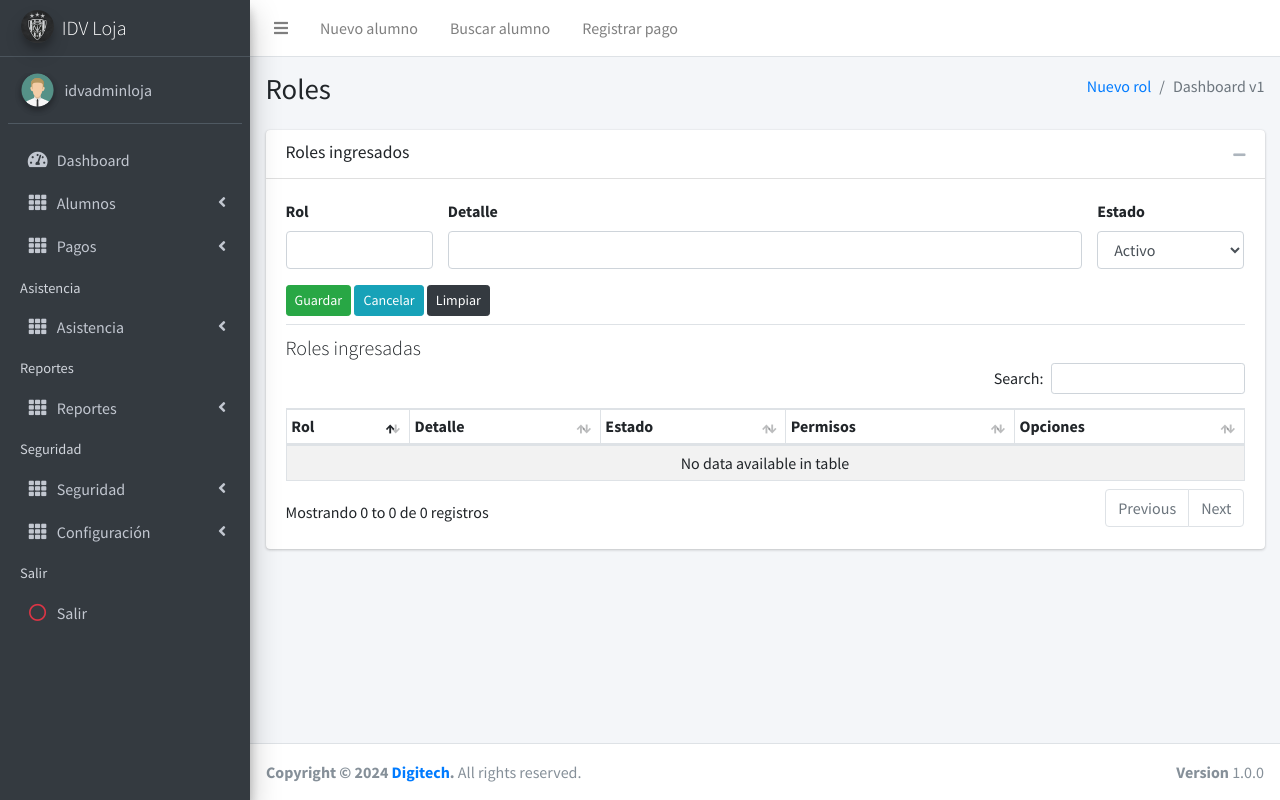
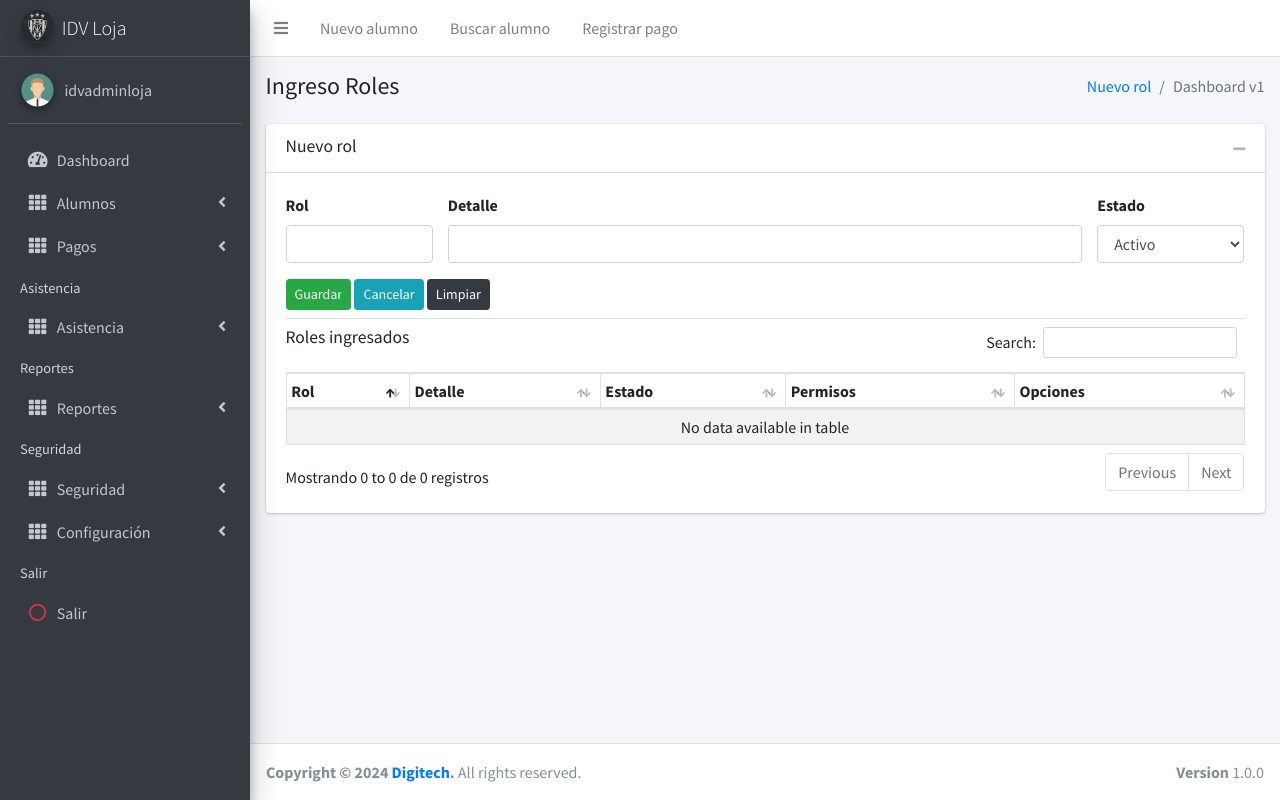
Before and after one commit to vronikm/soccereasy, a PHP site: template app/views/content/roList-view.php in a window 1280 px wide. Run offline with PHP 8.4, Linux system fonts and the light colour scheme; the template is opened without the code that fills it, so the values that code supplies are empty; a user stored in the database is signed in; some libraries are stand-ins or nearby versions.

Commit message:
Corregir funcionalidad roles

```diff
--- a/app/controllers/userController.php
+++ b/app/controllers/userController.php
@@ -1456,14 +1456,14 @@
 				$alerta=[
 					"tipo"=>"recargar",
 					"titulo"=>"Lugar eliminado",
-					"texto"=>"El lugar fue eliminado correctamente",
+					"texto"=>"El rol fue eliminado correctamente",
 					"icono"=>"success"
 				];
 			}else{
 				$alerta=[
 					"tipo"=>"simple",
 					"titulo"=>"Ocurrió un error inesperado",
-					"texto"=>"No hemos podido eliminar el lugar, por favor intente nuevamente",
+					"texto"=>"No hemos podido eliminar el rol, por favor intente nuevamente",
 					"icono"=>"error"
 				];
 			}
@@ -1597,7 +1597,7 @@
 					"tipo"=>"redireccionar",
 					"url"=>APP_URL.'roList/',
 					"titulo"=>"Lugar actualizado",
-					"texto"=>"Los datos del Rol ".$rolid." se actualizaron correctamente",
+					"texto"=>"Los datos del Rol ".$rol_nombre." se actualizaron correctamente",
 					"icono"=>"success"
 				];
 
--- a/app/views/content/roList-view.php
+++ b/app/views/content/roList-view.php
@@ -70,7 +70,7 @@
 			<div class="container-fluid">
 			<div class="row mb-2">
 				<div class="col-sm-6">
-				<h1 class="m-0">Roles</h1>
+				<h4 class="m-0">Ingreso Roles</h4>
 				</div><!-- /.col -->
 				<div class="col-sm-6">
 				<ol class="breadcrumb float-sm-right">
@@ -91,7 +91,7 @@
 			<!-- Small boxes (Stat box) -->
 				<div class="card card-default">
 					<div class="card-header">
-						<h3 class="card-title">Roles ingresados</h3>
+						<h3 class="card-title">Nuevo rol</h3>
 						<div class="card-tools">
 							<button type="button" class="btn btn-tool" data-card-widget="collapse">
 								<i class="fas fa-minus"></i>
@@ -100,7 +100,6 @@
 					</div>
 
 					<div class="card-body">
-
 						<form class="FormularioAjax" id="quickForm" action="<?php echo APP_URL; ?>app/ajax/usuarioAjax.php" method="POST" autocomplete="off" enctype="multipart/form-data" >
 							<input type="hidden" name="modulo_usuario" value="<?php echo $modulo_usuario; ?>">
 							<input type="hidden" name="rol_id" value="<?php echo $rolid; ?>">
@@ -112,14 +111,12 @@
 										<input type="text" class="form-control" id="rol_nombre" name="rol_nombre" value="<?php echo $rol_nombre; ?>">
 									</div>
 								</div>
-
 								<div class="col-md-8">
 									<div class="form-group">
 										<label for="rol_detalle">Detalle</label>
 										<input type="text" class="form-control" id="rol_detalle" name="rol_detalle" value="<?php echo $rol_detalle; ?>">
 									</div>
 								</div>
-
 								<div class="col-md-2">
 									<div class="form-group">
 										<label for="rol_estado">Estado</label>
@@ -133,7 +130,6 @@
 														<option value="I" selected>Inactivo</option>';
 												}
 											?>
-
 										</select>
 									</div>
 								</div>
@@ -146,11 +142,9 @@
 							</div>
 						</form>
 
-
 						<div class="tab-custom-content">
-							<p class="lead mb-0">Roles ingresadas</p>
+							<h4 class="card-title">Roles ingresados</h4>
 						</div>
-
 						<table id="example1" class="table table-bordered table-striped table-sm">
 							<thead>
 								<tr>
```
Lines whose indentation alone changed are shown as unchanged.
